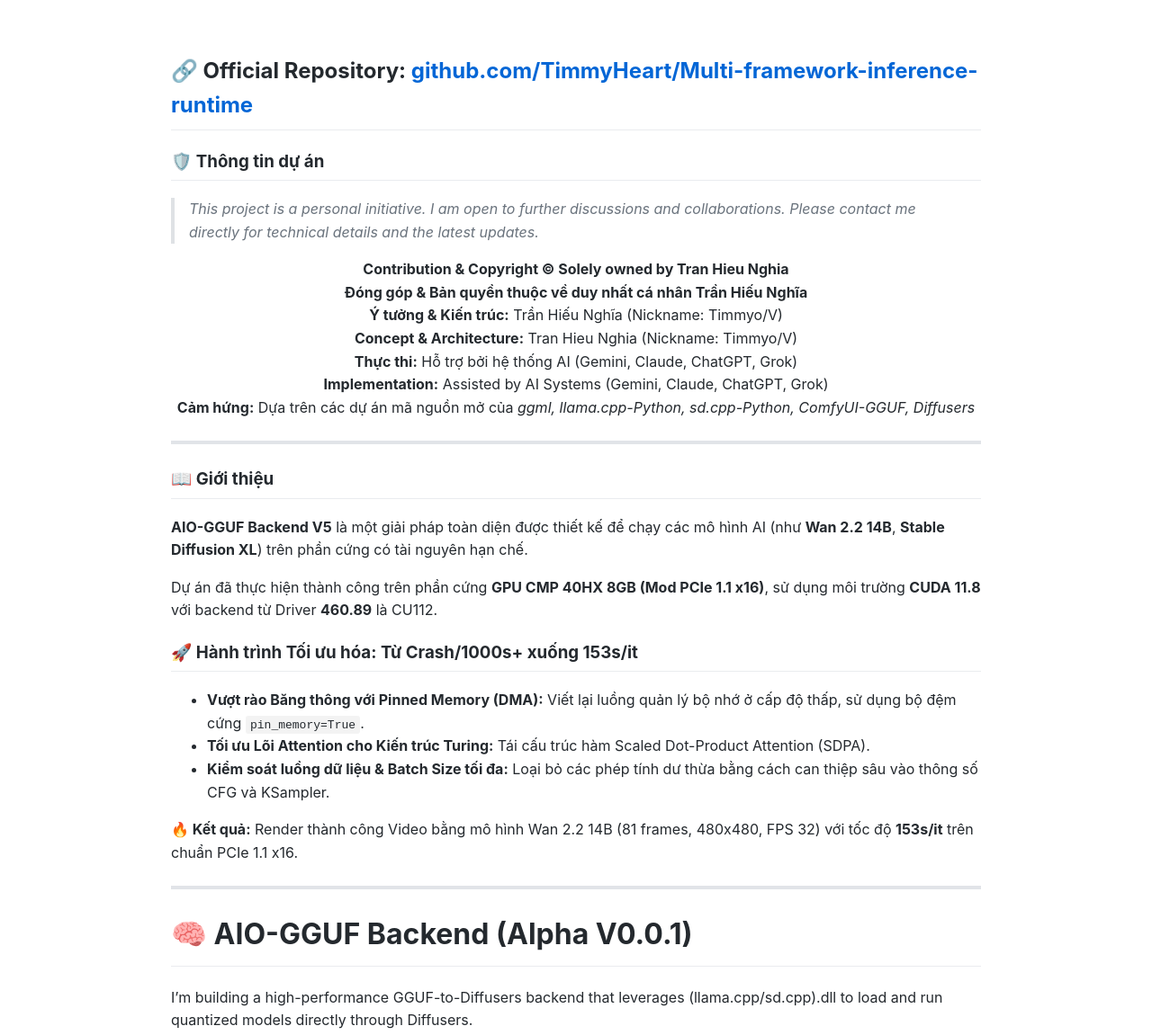
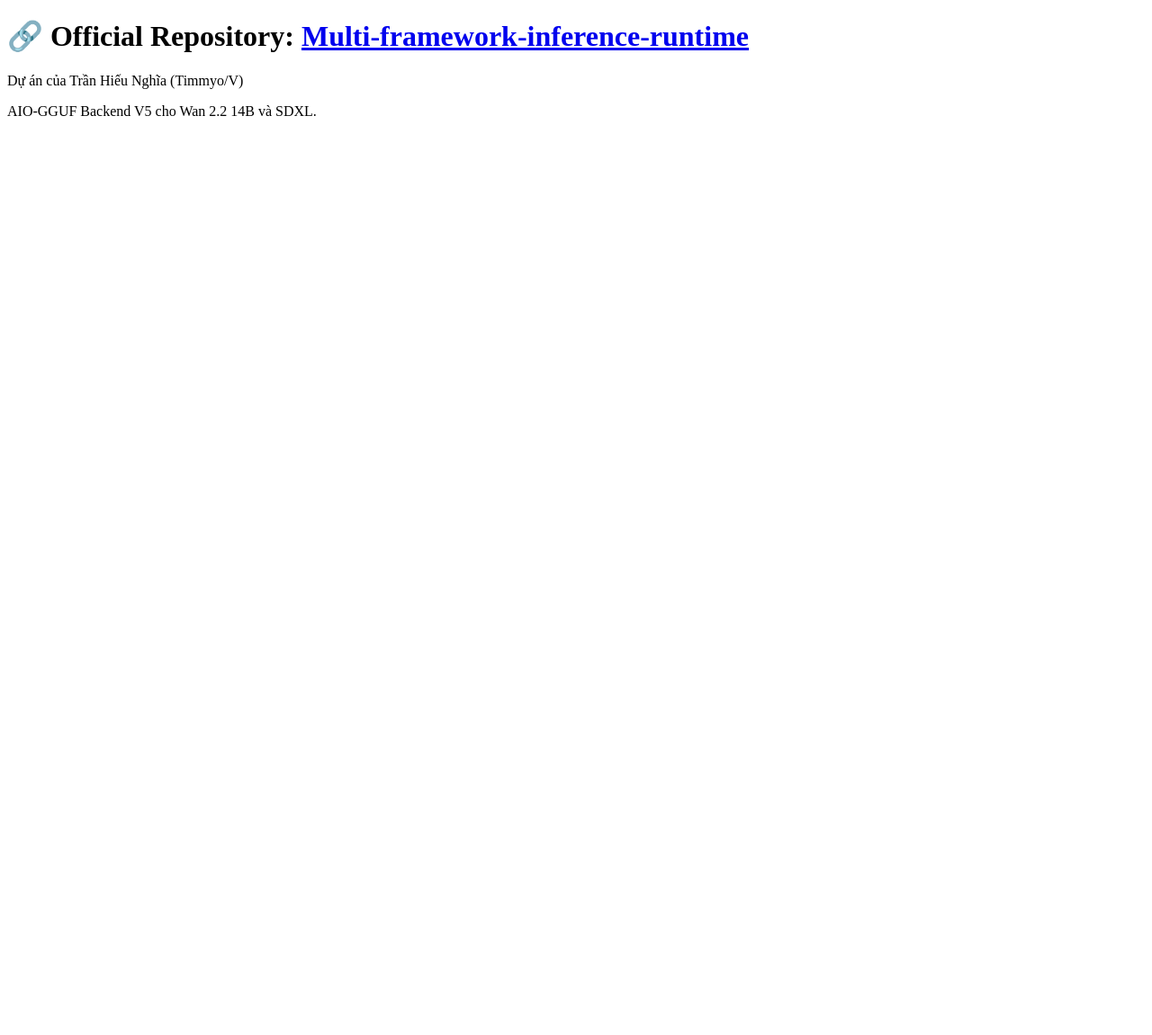
Before and after one commit to TimmyHeart/CVforhire, a plain HTML site: page index.html in a window 1280 px wide. Shown: the top 1151 px of the page at 90% size. After the commit the page ends 800 px from the top, so only its background shows below. Drawn offline with Linux system fonts and the light colour scheme.

Commit message:
Update index.html

```diff
--- a/index.html
+++ b/index.html
@@ -1,74 +1,14 @@
 <!DOCTYPE html>
-<html lang="vi">
+<html>
 <head>
     <meta charset="UTF-8">
-    <meta name="viewport" content="width=device-width, initial-scale=1.0">
-
-    <!-- Google Verification - PHẢI NẰM Ở ĐÂY -->
     <meta name="google-site-verification" content="ZzAOaZlKFp56KqYgYL6FGMX3dGndcmAZ9pRnCptQyLI" />
-
-    <!-- SEO Metadata -->
     <meta name="description" content="High-performance GGUF-to-Diffusers backend for Wan 2.2 14B and SDXL. Optimized for GPU CMP 40HX 8GB and CUDA 11.1.">
-    <meta name="keywords" content="GGUF, Wan 2.2, Stable Diffusion, CUDA 11.1, CMP 40HX, Pinned Memory, DMA">
     <title>AIO-GGUF Backend V5 - Tran Hieu Nghia</title>
-
-    <style>
-        body { font-family: -apple-system, BlinkMacSystemFont, "Segoe UI", Helvetica, Arial, sans-serif; line-height: 1.6; max-width: 900px; margin: 0 auto; padding: 40px; color: #24292e; }
-        h1, h2, h3 { border-bottom: 1px solid #eaecef; padding-bottom: 0.3em; }
-        code { background-color: rgba(27,31,35,0.05); border-radius: 3px; padding: 0.2em 0.4em; font-family: monospace; }
-        blockquote { border-left: 0.25em solid #dfe2e5; color: #6a737d; margin: 0; padding: 0 1em; }
-        .center { text-align: center; }
-        .badge-container img { margin: 0 5px; }
-        hr { height: 0.25em; background-color: #e1e4e8; border: 0; margin: 24px 0; }
-        a { color: #0366d6; text-decoration: none; }
-        a:hover { text-decoration: underline; }
-    </style>
 </head>
 <body>
-
-    <h2>🔗 Official Repository: <a href="https://github.com/TimmyHeart/Multi-framework-inference-runtime">github.com/TimmyHeart/Multi-framework-inference-runtime</a></h2>
-
-    <h3>🛡️ Thông tin dự án</h3>
-    <blockquote>
-        <em>This project is a personal initiative. I am open to further discussions and collaborations. Please contact me directly for technical details and the latest updates.</em>
-    </blockquote>
-
-    <div class="center">
-        <p>
-            <b>Contribution & Copyright © Solely owned by Tran Hieu Nghia</b><br>
-            <b>Đóng góp & Bản quyền thuộc về duy nhất cá nhân Trần Hiếu Nghĩa</b><br>
-            <b>Ý tưởng & Kiến trúc:</b> Trần Hiếu Nghĩa (Nickname: Timmyo/V)<br>
-            <b>Concept & Architecture:</b> Tran Hieu Nghia (Nickname: Timmyo/V)<br>
-            <b>Thực thi:</b> Hỗ trợ bởi hệ thống AI (Gemini, Claude, ChatGPT, Grok)<br>
-            <b>Implementation:</b> Assisted by AI Systems (Gemini, Claude, ChatGPT, Grok)<br>
-            <b>Cảm hứng:</b> Dựa trên các dự án mã nguồn mở của <i>ggml, llama.cpp-Python, sd.cpp-Python, ComfyUI-GGUF, Diffusers</i>
-        </p>
-    </div>
-
-    <hr>
-
-    <h3>📖 Giới thiệu</h3>
-    <p><b>AIO-GGUF Backend V5</b> là một giải pháp toàn diện được thiết kế để chạy các mô hình AI (như <b>Wan 2.2 14B</b>, <b>Stable Diffusion XL</b>) trên phần cứng có tài nguyên hạn chế.</p>
-    <p>Dự án đã thực hiện thành công trên phần cứng <b>GPU CMP 40HX 8GB (Mod PCIe 1.1 x16)</b>, sử dụng môi trường <b>CUDA 11.8</b> với backend từ Driver <b>460.89</b> là CU112.</p>
-
-    <h3>🚀 Hành trình Tối ưu hóa: Từ Crash/1000s+ xuống 153s/it</h3>
-    <ul>
-        <li><b>Vượt rào Băng thông với Pinned Memory (DMA):</b> Viết lại luồng quản lý bộ nhớ ở cấp độ thấp, sử dụng bộ đệm cứng <code>pin_memory=True</code>.</li>
-        <li><b>Tối ưu Lõi Attention cho Kiến trúc Turing:</b> Tái cấu trúc hàm Scaled Dot-Product Attention (SDPA).</li>
-        <li><b>Kiểm soát luồng dữ liệu & Batch Size tối đa:</b> Loại bỏ các phép tính dư thừa bằng cách can thiệp sâu vào thông số CFG và KSampler.</li>
-    </ul>
-    <p><b>🔥 Kết quả:</b> Render thành công Video bằng mô hình Wan 2.2 14B (81 frames, 480x480, FPS 32) với tốc độ <b>153s/it</b> trên chuẩn PCIe 1.1 x16.</p>
-
-    <hr>
-
-    <h1>🧠 AIO-GGUF Backend (Alpha V0.0.1)</h1>
-    <p>I’m building a high-performance GGUF-to-Diffusers backend that leverages (llama.cpp/sd.cpp).dll to load and run quantized models directly through Diffusers.</p>
-
-    <div class="center badge-container">
-        <img src="https://img.shields.io/badge/Hardware-GPU%20CMP%2040HX%208GB%20(PCIe%201.1%20x16)-orange" alt="Hardware">
-        <img src="https://img.shields.io/badge/CUDA-11.2%20(Driver%20460.89)-blue" alt="CUDA">
-        <img src="https://img.shields.io/badge/Backend-GGUF%20Native-green" alt="Backend">
-    </div>
-
+    <h1>🔗 Official Repository: <a href="https://github.com/TimmyHeart/Multi-framework-inference-runtime">Multi-framework-inference-runtime</a></h1>
+    <p>Dự án của Trần Hiếu Nghĩa (Timmyo/V)</p>
+    <p>AIO-GGUF Backend V5 cho Wan 2.2 14B và SDXL.</p>
 </body>
 </html>
```
